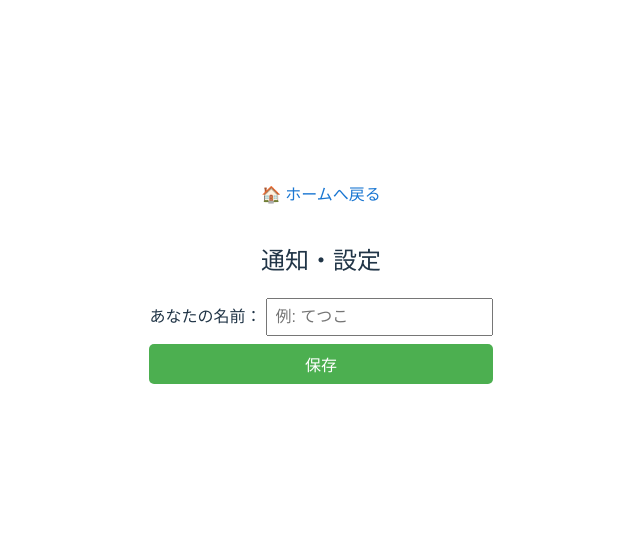
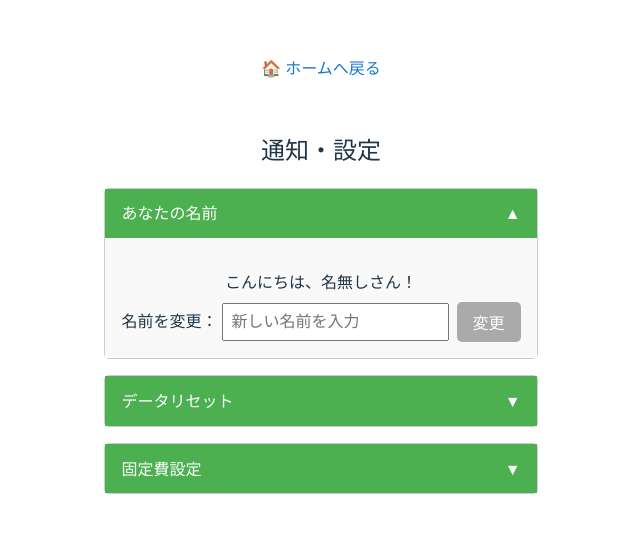
Before and after one commit to noctali168/Vue-kakeiboD, a Vue app: page /notify in a window 1280 px wide. Shown: the part 125-658 px from the top of the page, without its empty margins (319-959 px from the left). Built offline with nearby package versions, Linux system fonts and the light colour scheme.

Commit message:
設定ページに名前,リセット,固定費＆その更新機能の実装

```diff
--- a/src/components/BackHome.vue
+++ b/src/components/BackHome.vue
@@ -1,6 +1,11 @@
 <template>
+  <CostAutoAdd />
   <router-link to="/" class="back-home">🏠 ホームへ戻る</router-link>
 </template>
+
+<script setup>
+import CostAutoAdd from './CostAutoAdd.vue';
+</script>
 
 <style scoped>
 .back-home {
--- /dev/null
+++ b/src/components/CostAutoAdd.vue
@@ -0,0 +1,37 @@
+<script setup>
+import { onMounted } from 'vue'
+
+onMounted(() => {
+  const records = JSON.parse(localStorage.getItem('kakeibo-records') || '[]')
+  const fixed = JSON.parse(localStorage.getItem('kakeibo-fixed') || '[]')
+
+  const now = new Date()
+  const year = now.getFullYear()
+  const month = String(now.getMonth() + 1).padStart(2, '0')
+  const dateStr = `${year}-${month}-01`
+
+  let updated = false
+
+  fixed.forEach(fix => {
+    const key = fix.frequency === 'yearly' ? `${year}` : `${year}-${month}`
+    const alreadyExists = records.some(r => r.id === `${fix.id}-${key}`)
+
+    if (!alreadyExists) {
+      const newRecord = {
+        id: `${fix.id}-${key}`,
+        date: dateStr,
+        type: fix.type || '支出',
+        name: fix.name,
+        category: '固定費',
+        amount: fix.amount
+      }
+      records.push(newRecord)
+      updated = true
+    }
+  })
+
+  if (updated) {
+    localStorage.setItem('kakeibo-records', JSON.stringify(records))
+  }
+})
+</script>
--- /dev/null
+++ b/src/components/FixedCost.vue
@@ -0,0 +1,138 @@
+<template>
+  <div class="fixed-form">
+    <h3>固定費の登録</h3>
+    <form @submit.prevent="handleAdd">
+      <label>
+        区分：
+        <select v-model="form.type" required>
+          <option value="支出">支出</option>
+          <option value="収入">収入</option>
+        </select>
+      </label>
+
+      <label>
+        名前：
+        <input v-model="form.name" required />
+      </label>
+
+      <label>
+        金額：
+        <input type="number" v-model.number="form.amount" required />
+      </label>
+
+      <label>
+        繰り返し：
+        <select v-model="form.frequency" required>
+          <option value="monthly">月ごと</option>
+          <option value="yearly">年ごと</option>
+        </select>
+      </label>
+
+      <button type="submit">追加</button>
+    </form>
+
+    <p v-if="saved">✅ 登録しました！</p>
+
+    <div class="fixed-list" v-if="fixedCosts.length > 0">
+      <h4>登録済みの固定費</h4>
+      <div class="item" v-for="item in fixedCosts" :key="item.id">
+        <span>{{ item.type }}｜{{ item.name }}｜</span>
+        <input type="number" v-model.number="item.amount" @change="updateAmount(item)" />円｜
+        <span>{{ item.frequency === 'monthly' ? '月ごと' : '年ごと' }}</span>
+        <button @click="deleteItem(item.id)">削除</button>
+      </div>
+    </div>
+  </div>
+</template>
+
+<script setup>
+import { reactive, ref, onMounted } from 'vue'
+
+const form = reactive({
+  type: '支出',
+  name: '',
+  amount: null,
+  frequency: 'monthly'
+})
+
+const saved = ref(false)
+const fixedCosts = ref([])
+
+onMounted(() => {
+  fixedCosts.value = JSON.parse(localStorage.getItem('kakeibo-fixed') || '[]')
+})
+
+const saveToStorage = () => {
+  localStorage.setItem('kakeibo-fixed', JSON.stringify(fixedCosts.value))
+}
+
+const handleAdd = () => {
+  const newItem = {
+    id: Date.now().toString(),
+    type: form.type,
+    name: form.name,
+    amount: form.amount,
+    frequency: form.frequency,
+    category: '固定費'
+  }
+  fixedCosts.value.push(newItem)
+  saveToStorage()
+
+  saved.value = true
+  form.type = '支出'
+  form.name = ''
+  form.amount = null
+  form.frequency = 'monthly'
+
+  setTimeout(() => saved.value = false, 2000)
+}
+
+const deleteItem = (id) => {
+  fixedCosts.value = fixedCosts.value.filter(item => item.id !== id)
+  saveToStorage()
+}
+
+const updateAmount = (item) => {
+  const target = fixedCosts.value.find(f => f.id === item.id)
+  if (target) {
+    target.amount = item.amount
+    saveToStorage()
+  }
+}
+</script>
+
+<style scoped>
+.fixed-form {
+  padding: 1rem;
+  border: 1px solid #ccc;
+  margin-top: 1rem;
+}
+label {
+  display: flex;
+  flex-direction: column;
+  margin-bottom: 1rem;
+}
+button {
+  background-color: #4caf50;
+  color: white;
+  padding: 0.4rem 0.8rem;
+  border: none;
+  border-radius: 5px;
+  margin-left: 0.5rem;
+  cursor: pointer;
+}
+button:hover {
+  background-color: #388e3c;
+}
+.fixed-list {
+  margin-top: 1rem;
+  padding-top: 0.5rem;
+  border-top: 1px solid #ccc;
+}
+.item {
+  margin: 0.5rem 0;
+}
+input[type="number"] {
+  width: 80px;
+}
+</style>
--- /dev/null
+++ b/src/components/NameSetting.vue
@@ -0,0 +1,70 @@
+<template>
+  <div class="username-setting">
+    <p>こんにちは、<strong>{{ currentName || '名無し' }}</strong>さん！</p>
+
+    <form @submit.prevent="updateName">
+      <label>
+        名前を変更：
+        <input v-model="newName" type="text" placeholder="新しい名前を入力" />
+      </label>
+      <button type="submit" :disabled="!newName.trim()">変更</button>
+    </form>
+
+    <p v-if="saved" class="saved-msg">✅ 名前を変更しました！</p>
+  </div>
+</template>
+
+<script setup>
+import { ref, onMounted } from 'vue'
+
+const currentName = ref('')
+const newName = ref('')
+const saved = ref(false)
+
+onMounted(() => {
+  currentName.value = localStorage.getItem('kakeibo-username') || ''
+})
+
+const updateName = () => {
+  const trimmedName = newName.value.trim()
+  if (!trimmedName) return
+  localStorage.setItem('kakeibo-username', trimmedName)
+  currentName.value = trimmedName
+  newName.value = ''
+  saved.value = true
+  setTimeout(() => (saved.value = false), 2000)
+}
+</script>
+
+<style scoped>
+.username-setting p {
+  margin-bottom: 0.5rem;
+}
+form {
+  display: flex;
+  gap: 0.5rem;
+  align-items: center;
+}
+input {
+  flex: 1;
+  padding: 0.5rem;
+  font-size: 1rem;
+}
+button {
+  background-color: #4caf50;
+  color: white;
+  border: none;
+  padding: 0.5rem 1rem;
+  border-radius: 5px;
+  cursor: pointer;
+}
+button:disabled {
+  background-color: #aaa;
+  cursor: not-allowed;
+}
+.saved-msg {
+  margin-top: 0.5rem;
+  color: green;
+  font-weight: bold;
+}
+</style>
--- /dev/null
+++ b/src/components/Reset.vue
@@ -0,0 +1,77 @@
+<template>
+  <div class="reset-area">
+    <h3>データリセット</h3>
+    <button @click="resetAll" class="btn-reset-all">
+      🔄 全データをリセット（名前・固定費も含む）
+    </button>
+    <button @click="resetThisMonth" class="btn-reset-month">
+      🗑️ 今月の入力データだけリセット（固定費・名前は残す）
+    </button>
+    <p v-if="message" class="message">{{ message }}</p>
+  </div>
+</template>
+
+<script setup>
+import { ref } from 'vue'
+
+const message = ref('')
+
+const resetAll = () => {
+  if (confirm('本当に全データ（名前・固定費含む）を消しますか？')) {
+    localStorage.clear()
+    message.value = 'すべてのデータをリセットしました。'
+    setTimeout(() => (message.value = ''), 3000)
+    location.reload() // ページをリロードして反映
+  }
+}
+
+const resetThisMonth = () => {
+  if (!confirm('今月の入力データだけをリセットしますか？ 固定費・名前は残ります。')) return
+
+  const records = JSON.parse(localStorage.getItem('kakeibo-records') || '[]')
+  const now = new Date()
+  const year = now.getFullYear()
+  const month = now.getMonth() + 1
+
+  // 今月以外のデータだけ残すフィルター
+  const filtered = records.filter(r => {
+    const [y, m] = r.date.split('-').map(Number)
+    return !(y === year && m === month)
+  })
+
+  localStorage.setItem('kakeibo-records', JSON.stringify(filtered))
+  message.value = '今月の入力データをリセットしました。'
+  setTimeout(() => (message.value = ''), 3000)
+  location.reload() // ページをリロードして反映
+}
+</script>
+
+<style scoped>
+.reset-area {
+  margin-top: 1rem;
+}
+button {
+  display: block;
+  margin-bottom: 0.7rem;
+  padding: 0.5rem 1rem;
+  font-size: 1rem;
+  border-radius: 5px;
+  border: none;
+  cursor: pointer;
+}
+.btn-reset-all {
+  background-color: #e53935;
+  color: white;
+}
+.btn-reset-month {
+  background-color: #fbc02d;
+  color: black;
+}
+button:hover {
+  opacity: 0.9;
+}
+.message {
+  color: green;
+  font-weight: bold;
+}
+</style>
--- a/src/pages/NotifyPage.vue
+++ b/src/pages/NotifyPage.vue
@@ -1,26 +1,60 @@
 <template>
   <BackHome />
+
   <div class="notify-page">
     <h2>通知・設定</h2>
 
-    <form @submit.prevent="saveName">
-      <label>
-        あなたの名前：
-        <input v-model="username" type="text" placeholder="例: てつこ" />
-      </label>
-      <button type="submit">保存</button>
-    </form>
+    <section class="accordion">
+      <header @click="toggleSection('name')" class="accordion-header">
+        あなたの名前
+        <span>{{ isOpen.name ? '▲' : '▼' }}</span>
+      </header>
+      <div v-show="isOpen.name" class="accordion-content">
+        <NameSetting/>
+      </div>
+    </section>
 
-    <p v-if="saved">✅ 名前を保存しました！</p>
+    <section class="accordion">
+      <header @click="toggleSection('reset')" class="accordion-header">
+        データリセット
+        <span>{{ isOpen.reset ? '▲' : '▼' }}</span>
+      </header>
+      <div v-show="isOpen.reset" class="accordion-content">
+        <Reset />
+      </div>
+    </section>
+
+    <section class="accordion">
+      <header @click="toggleSection('fixedCost')" class="accordion-header">
+        固定費設定
+        <span>{{ isOpen.fixedCost ? '▲' : '▼' }}</span>
+      </header>
+      <div v-show="isOpen.fixedCost" class="accordion-content">
+        <FixedCost />
+      </div>
+    </section>
   </div>
 </template>
 
 <script setup>
+import NameSetting from '../components/NameSetting.vue'
+import Reset from '../components/Reset.vue'
+import FixedCost from '../components/FixedCost.vue'
 import BackHome from '../components/BackHome.vue'
 import { ref, onMounted } from 'vue'
 
 const username = ref('')
 const saved = ref(false)
+
+const isOpen = ref({
+  name: true,
+  reset: false,
+  fixedCost: false,
+})
+
+const toggleSection = (key) => {
+  isOpen.value[key] = !isOpen.value[key]
+}
 
 onMounted(() => {
   username.value = localStorage.getItem('kakeibo-username') || ''
@@ -34,8 +68,31 @@ const saveName = () => {
 </script>
 
 <style scoped>
+.notify-page {
+  max-width: 600px;
+  margin: 0 auto;
+  padding: 1rem;
+}
+.accordion {
+  border: 1px solid #ccc;
+  border-radius: 5px;
+  margin-top: 1rem;
+}
+.accordion-header {
+  background-color: #4caf50;
+  color: white;
+  padding: 0.8rem 1rem;
+  font-weight: bold;
+  cursor: pointer;
+  display: flex;
+  justify-content: space-between;
+  user-select: none;
+}
+.accordion-content {
+  padding: 1rem;
+  background: #f9f9f9;
+}
 form {
-  margin-top: 1rem;
   display: flex;
   flex-direction: column;
   gap: 0.5rem;
@@ -50,5 +107,9 @@ button {
   padding: 0.5rem;
   border: none;
   border-radius: 5px;
+  cursor: pointer;
+}
+button:hover {
+  background-color: #388e3c;
 }
 </style>
```
